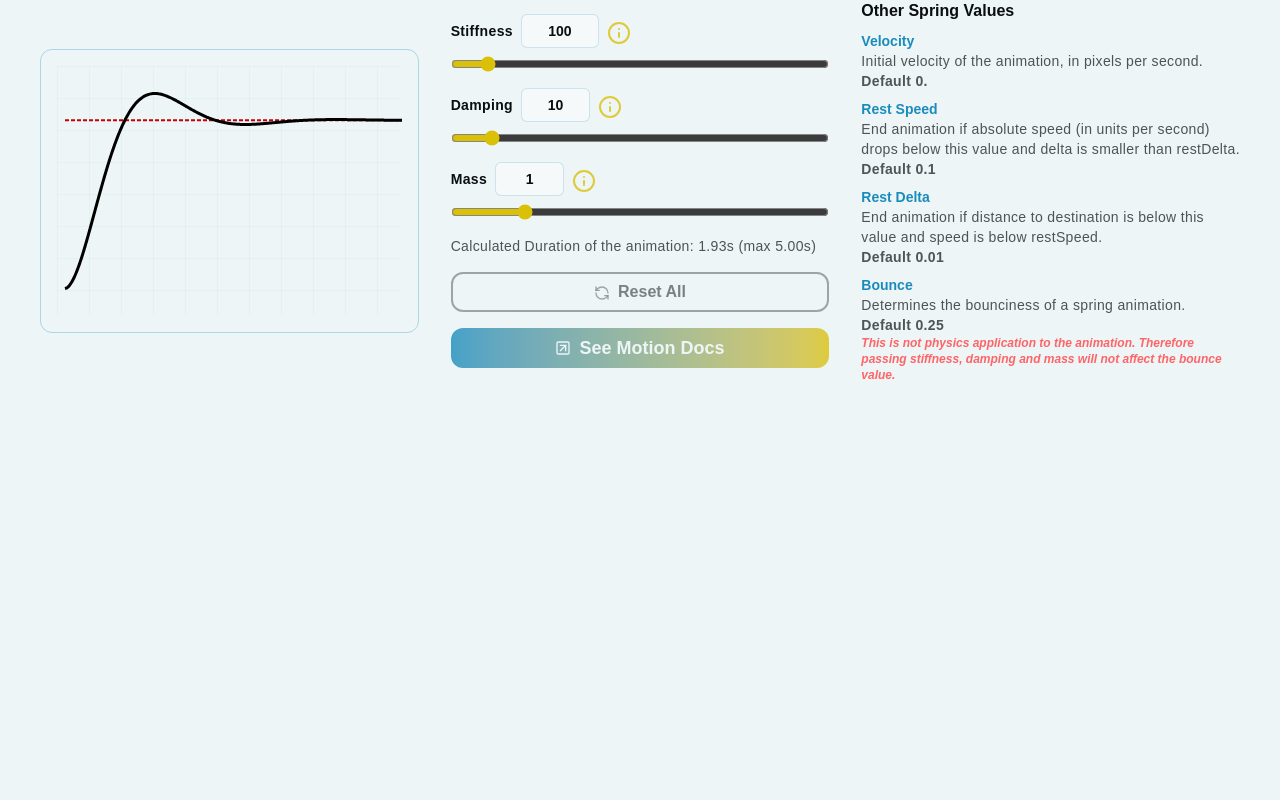
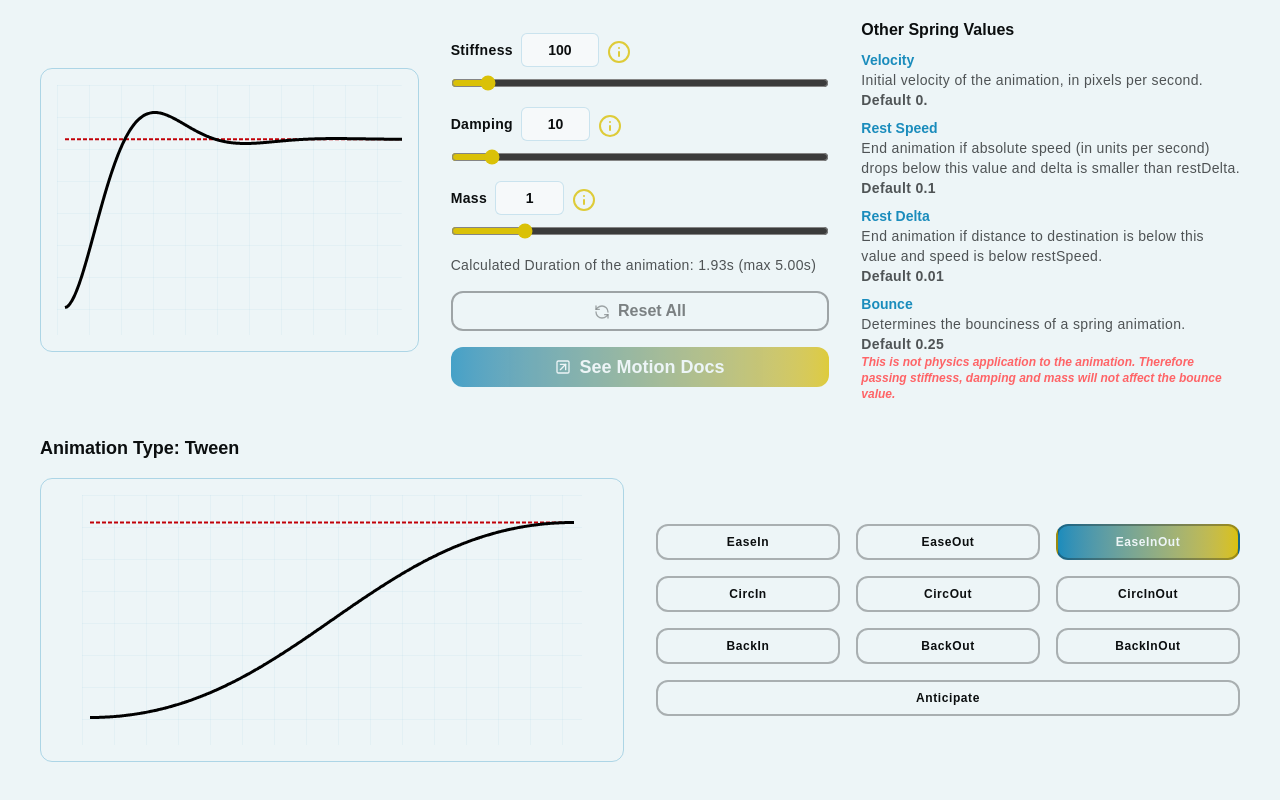
Before and after one commit to SidorovaMaria/motion-playground, a Next.js app: page /animation/playground in a window 1280 px wide. Shown: the part 628-1428 px from the top of the page. Before the commit the page ends 1067 px from the top, so only its background shows below. Built offline with nearby package versions, Linux system fonts and the light colour scheme; a web font is replaced by a local one.

Commit message:
Tween Animation Graphs

```diff
--- /dev/null
+++ b/app/animation/playground/TweenPlayground.tsx
@@ -0,0 +1,137 @@
+"use client";
+import React, { useCallback, useMemo } from "react";
+import {
+  easeIn,
+  easeOut,
+  easeInOut,
+  circIn,
+  circOut,
+  circInOut,
+  backIn,
+  backOut,
+  backInOut,
+  anticipate,
+} from "motion/react";
+import { smoothPath } from "@/utils/graphs/smoothPath";
+import { createScales, fitRanges } from "@/utils/graphs/scales";
+
+export const EASES: Record<string, (t: number) => number> = {
+  easeIn,
+  easeOut,
+  easeInOut,
+  circIn,
+  circOut,
+  circInOut,
+  backIn,
+  backOut,
+  backInOut,
+  anticipate,
+};
+export type EaseName = keyof typeof EASES;
+
+const TweenPlayground = ({
+  ease,
+  setEase,
+}: {
+  ease: EaseName;
+  setEase: React.Dispatch<React.SetStateAction<EaseName>>;
+}) => {
+  const samples = useMemo(() => {
+    const f = EASES[ease];
+    const N = 300;
+    return Array.from({ length: N }, (_, i) => {
+      const t = i / (N - 1);
+      return { t, x: f(t) };
+    });
+  }, [ease]);
+  const graphRanges = useMemo(() => {
+    return fitRanges(samples);
+  }, [samples]);
+  const SVG_W = 500;
+  const SVG_H = 250;
+  const SVG_PAD = 8;
+  const { toXY, toPY } = useMemo(
+    () => createScales({ SVG_W: SVG_W, SVG_H: SVG_H, SVG_PAD: SVG_PAD }, graphRanges),
+    [graphRanges]
+  );
+  const pathD = useMemo(() => {
+    if (samples.length < 2) return "";
+    const pts = samples.map((s) => {
+      const { px, py } = toXY(s.t, s.x);
+      return { x: px, y: py };
+    });
+    return smoothPath(pts, 0.9);
+  }, [samples, toXY]);
+
+  return (
+    <div className="w-full p-4">
+      <h2 className="text-lg font-display">Animation Type: Tween </h2>
+      <div className="grid grid-cols-1 md:grid-cols-2 items-center gap-8 mt-4 ">
+        {/* Graph */}
+        <div className="background-muted border border-primary/30 rounded-xl p-4 flex items-center justify-center">
+          <svg width={SVG_W} height={SVG_H}>
+            {/* Soft grid */}
+            <defs>
+              <pattern id="grid" width="32" height="32" patternUnits="userSpaceOnUse">
+                <path d="M32 0H0V32" className="stroke-primary/10" strokeWidth={1} fill="none" />
+              </pattern>
+              <linearGradient id="grad" x1="0" y1="0" x2="1" y2="0">
+                <stop offset="0%" stopColor="var(--color-primary)" />
+                <stop offset="100%" stopColor="var(--color-accent)" />
+              </linearGradient>
+            </defs>
+            {/* Target Guide */}
+            <line
+              x1={SVG_PAD}
+              y1={toPY(1)}
+              x2={SVG_W - SVG_PAD}
+              y2={toPY(1)}
+              className="stroke-red-700"
+              strokeWidth="2"
+              strokeDasharray="4 2"
+            />
+            <rect x="0" y="0" width="100%" height="100%" fill="url(#grid)" />
+            {/* curve */}
+            <path d={pathD} stroke="url(#grad)" strokeWidth="3" fill="none" />
+          </svg>
+        </div>
+        {/* Controls */}
+        <div className="grid grid-cols-3 gap-4 items-center justify-center ">
+          {Object.keys(EASES).map((ename) => (
+            <EaseButton
+              key={ename}
+              ease={ename as EaseName}
+              isActive={ename === ease}
+              onClick={setEase}
+            />
+          ))}
+        </div>
+      </div>
+    </div>
+  );
+};
+
+export default TweenPlayground;
+
+const EaseButton = ({
+  ease,
+  isActive,
+  onClick,
+}: {
+  ease: EaseName;
+  isActive: boolean;
+  onClick: (ease: EaseName) => void;
+}) => {
+  return (
+    <button
+      className={` font-display capitalize button-outline border-foreground/30! p-2 text-xs tracking-wider  last:col-span-3 ${
+        isActive
+          ? "bg-gradient-to-r from-primary to-accent text-background  active:border-none active:outline-none focus:border-none focus:ring-0"
+          : ""
+      }`}
+      onClick={() => onClick(ease)}
+    >
+      {ease}
+    </button>
+  );
+};
--- a/app/animation/playground/page.tsx
+++ b/app/animation/playground/page.tsx
@@ -11,6 +11,8 @@ import {
 } from "@/utils/utils";
 
 import SpringPlayground, { INITIAL_PARAMS, SpringPhysicsParams } from "./springPlayground";
+import { SpringVisualizer } from "./Example";
+import TweenPlayground, { EaseName, EASES } from "./TweenPlayground";
 
 const AnimationPlayground = () => {
   const [state, dispatch] = useReducer(reducer, INITIAL_STATE);
@@ -34,20 +36,24 @@ const AnimationPlayground = () => {
     }),
     [state]
   );
-  const [AnimationFunction, setAnimationFunction] = useState<AnimationFunction>("Spring");
+  const [AnimationFunction, setAnimationFunction] = useState<AnimationFunction>("tween");
   //For Spring Animation
   const [params, setParams] = useState<SpringPhysicsParams>(INITIAL_PARAMS);
+  // For Tween Animation
+  const [ease, setEase] = React.useState<EaseName>("easeInOut");
   const derivedTransition = useMemo(() => {
-    if (AnimationFunction === "Spring") {
+    if (AnimationFunction === "spring") {
       return {
         type: "spring" as const,
         stiffness: params.stiffness,
         damping: params.damping,
         mass: params.mass,
       };
+    } else if (AnimationFunction === "tween") {
+      return { type: "tween" as const, duration: 0.5, ease: EASES[ease] };
     }
     return { type: "tween" as const, duration: 0.5 };
-  }, [AnimationFunction, params]);
+  }, [AnimationFunction, params, ease]);
 
   const applyPreset = (preset: SimpleAnimation | ComboAnimation) =>
     dispatch({ type: "applyPreset", preset });
@@ -125,7 +131,9 @@ const AnimationPlayground = () => {
       </section>
       <section className="mt-8">
         <SpringPlayground params={params} setParams={setParams} />
+        <TweenPlayground ease={ease} setEase={setEase} />
       </section>
+      {/* <SpringVisualizer /> */}
     </main>
   );
 };
@@ -213,7 +221,7 @@ const AnimationPresetBtn: React.FC<AnimationPresetBtnProps> = ({
 
   return (
     <button
-      className={`button-outline px-2 py-1 text-sm ${
+      className={`font-display capitalize button-outline border-foreground/30! p-2 text-xs tracking-wider ${
         isActive
           ? "bg-gradient-to-r from-primary to-accent text-background  active:border-none active:outline-none focus:border-none focus:ring-0"
           : ""
@@ -225,7 +233,7 @@ const AnimationPresetBtn: React.FC<AnimationPresetBtnProps> = ({
     </button>
   );
 };
-const AnimationFunctionTabs = ["Spring", "Tween", "Easing", "Inertia"] as const;
+const AnimationFunctionTabs = ["spring", "tween", "inertia"] as const;
 type AnimationFunction = (typeof AnimationFunctionTabs)[number];
 
 const AnimationFunctionTab = () => {};
--- a/app/animation/playground/springPlayground.tsx
+++ b/app/animation/playground/springPlayground.tsx
@@ -1,11 +1,11 @@
 "use client";
-import { smoothPath } from "@/utils/graphs";
+import { smoothPath } from "@/utils/graphs/smoothPath";
 import { Info, RefreshCcw, SquareArrowUpRight } from "lucide-react";
-import React, { useCallback, useMemo, useRef } from "react";
+import React, { useMemo, useRef } from "react";
 import { motion } from "motion/react";
 import { revealToBottom } from "@/variants/TextVariants";
 import { ControlsExplain } from "@/utils/utils";
-import { useRouter } from "next/navigation";
+import { createScales, fitRanges, Sample } from "@/utils/graphs/scales";
 import Link from "next/link";
 // Spring Physics Model
 // Classic 1D mass-spring-damper:
@@ -32,11 +32,7 @@ export type SpringPhysicsParams = {
   damping: number; // c
   mass: number; // m
 };
-type Sample = {
-  t: number; //the time (in seconds)=> normalized 0-> 1 for the plotting
-  x: number; // the position at time t -> between 0 and 1, maybe overshooting > 1
-  v: number; // the velocity at time t
-};
+
 function simulateSpring(
   params: SpringPhysicsParams,
   {
@@ -80,10 +76,7 @@ function simulateSpring(
   }
   return out;
 }
-//helper clamp function
-// function clamp(num: number, min: number, max: number) {
-//   return Math.min(Math.max(num, min), max);
-// }
+
 export const INITIAL_PARAMS: SpringPhysicsParams = {
   stiffness: 100,
   damping: 10,
@@ -97,7 +90,6 @@ const SpringPlayground = ({
   params: SpringPhysicsParams;
   setParams: React.Dispatch<React.SetStateAction<SpringPhysicsParams>>;
 }) => {
-  const router = useRouter();
   const durRef = useRef(1);
   const samples = useMemo(() => {
     // locked: x0=0, v0=0, target=1
@@ -109,40 +101,18 @@ const SpringPlayground = ({
   const onReset = () => {
     setParams(INITIAL_PARAMS);
   };
-  //Graph Box + auto fit Y to data
+  const graphRanges = useMemo(() => {
+    return fitRanges(samples);
+  }, [samples]);
+
+  //   //Graph Box + auto fit Y to data
   const SVG_W = 500;
   const SVG_H = 250;
   const SVG_PAD = 8;
-  const { t0, t1, xMin, xMax } = useMemo(() => {
-    if (!samples.length) return { t0: 0, t1: 1, xMin: -0.2, xMax: 1.2 };
-    const t0 = samples[0].t;
-    const t1 = samples[samples.length - 1].t;
-    let lo = Infinity,
-      hi = -Infinity;
-    for (const s of samples) {
-      if (s.x < lo) lo = s.x;
-      if (s.x > hi) hi = s.x;
-    }
-    lo = Math.min(lo, 1);
-    hi = Math.max(hi, 1); // include target line (1)
-    const pad = (hi - lo || 1) * 0.1;
-    return { t0, t1, xMin: lo - pad, xMax: hi + pad };
-  }, [samples]);
 
-  const toXY = useCallback(
-    (t: number, x: number) => {
-      const px = SVG_PAD + ((t - t0) / (t1 - t0 || 1)) * (SVG_W - SVG_PAD * 2);
-      const py = SVG_PAD + (1 - (x - xMin) / (xMax - xMin || 1)) * (SVG_H - SVG_PAD * 2);
-      return { px, py };
-    },
-    [t0, t1, xMin, xMax]
-  );
-  const toY = useCallback(
-    (pos: number) => {
-      const span = Math.max(1e-6, xMax - xMin);
-      return SVG_PAD + (1 - (pos - xMin) / span) * (SVG_H - SVG_PAD * 2);
-    },
-    [xMin, xMax]
+  const { toXY, toPY } = useMemo(
+    () => createScales({ SVG_W: SVG_W, SVG_H: SVG_H, SVG_PAD: SVG_PAD }, graphRanges),
+    [graphRanges]
   );
   const pathD = useMemo(() => {
     if (samples.length < 2) return "";
@@ -173,9 +143,9 @@ const SpringPlayground = ({
             {/* Target Guide */}
             <line
               x1={SVG_PAD}
-              y1={toY(1)}
+              y1={toPY(1)}
               x2={SVG_W - SVG_PAD}
-              y2={toY(1)}
+              y2={toPY(1)}
               className="stroke-red-700"
               strokeWidth="2"
               strokeDasharray="4 2"
--- /dev/null
+++ b/utils/graphs/scales.ts
@@ -0,0 +1,49 @@
+export type graphDimensions = {
+  SVG_W: number;
+  SVG_H: number;
+  SVG_PAD: number;
+};
+export type graphRanges = {
+  t0: number;
+  t1: number;
+  xMin: number;
+  xMax: number;
+};
+export type Sample = {
+  t: number; //the time (in seconds)=> normalized 0-> 1 for the plotting
+  x: number; // the position at time t -> between 0 and 1, maybe overshooting > 1
+  v: number; // the velocity at time t
+};
+
+export function createScales(dimensions: graphDimensions, ranges: graphRanges) {
+  const { SVG_W, SVG_H, SVG_PAD } = dimensions;
+  const { t0, t1, xMin, xMax } = ranges;
+  const tspan = Math.max(1e-6, t1 - t0);
+  const xspan = Math.max(1e-6, xMax - xMin);
+  const toPX = (t: number) => SVG_PAD + ((t - t0) / tspan) * (SVG_W - SVG_PAD * 2);
+  const toPY = (x: number) => SVG_PAD + (1 - (x - xMin) / xspan) * (SVG_H - SVG_PAD * 2);
+
+  const toXY = (t: number, x: number) => {
+    const px = toPX(t);
+    const py = toPY(x);
+    return { px, py };
+  };
+  return { toPX, toPY, toXY };
+}
+
+/** Auto-fit ranges from samples, always including 0 and 1 lines. */
+export function fitRanges(samples: { t: number; x: number }[]) {
+  if (!samples.length) return { t0: 0, t1: 1, xMin: -0.2, xMax: 1.2 };
+  const t0 = samples[0].t;
+  const t1 = samples[samples.length - 1].t;
+  let lo = Infinity,
+    hi = -Infinity;
+  for (const s of samples) {
+    if (s.x < lo) lo = s.x;
+    if (s.x > hi) hi = s.x;
+  }
+  lo = Math.min(lo, 1);
+  hi = Math.max(hi, 1); // include target line (1)
+  const pad = (hi - lo || 1) * 0.1;
+  return { t0, t1, xMin: lo - pad, xMax: hi + pad };
+}
```
Also changed, not shown: utils/graphs/smoothPath.ts (renamed from utils/graphs.ts).
